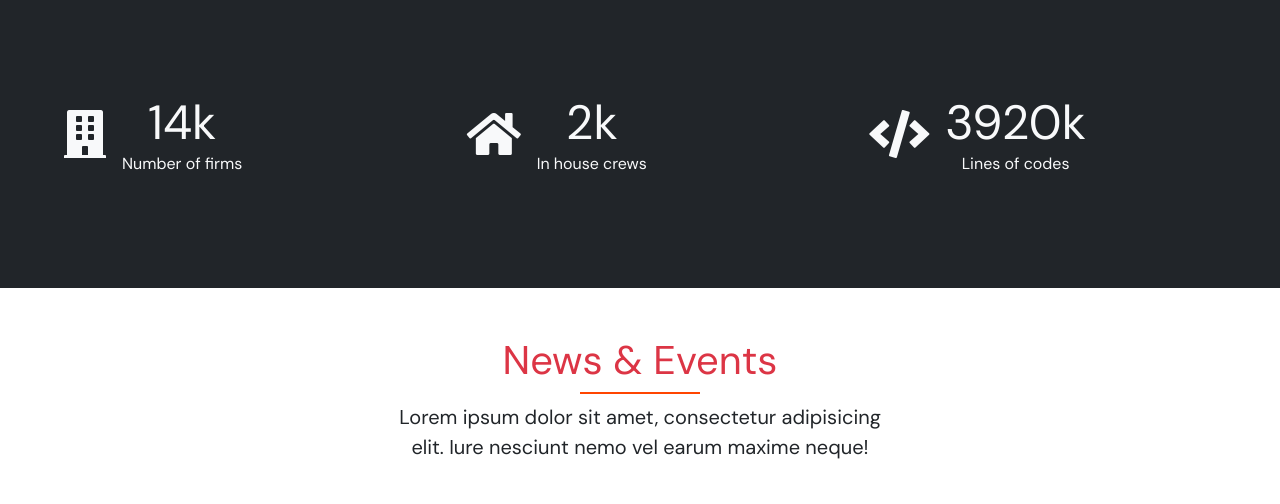
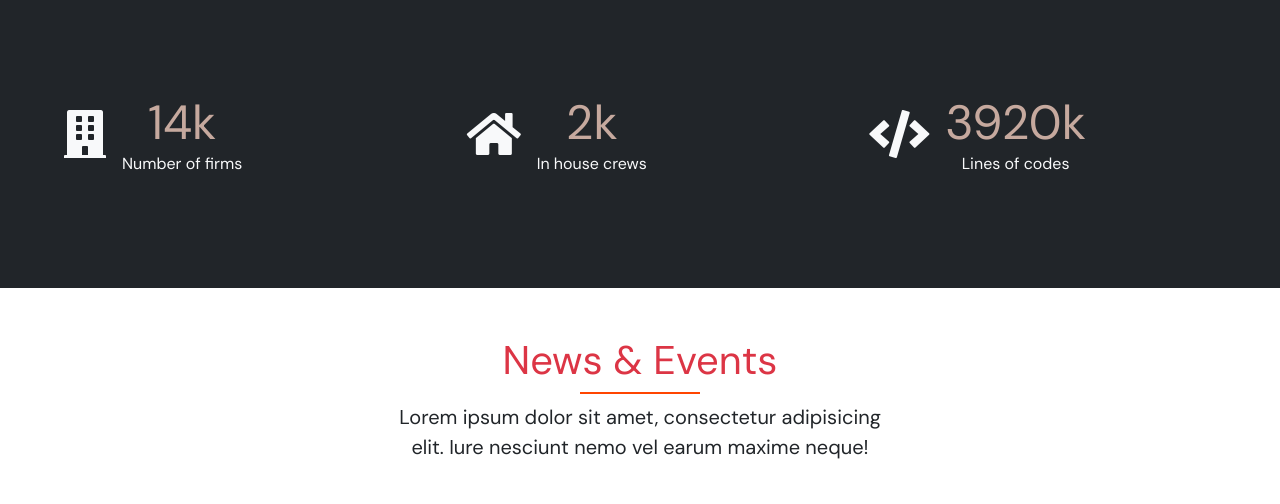
Before and after one commit to myokokooo22/noxen, a plain HTML site: page index.html in a window 1280 px wide. Shown: the part 2111-2615 px from the top of the page. Drawn offline with nearby package versions, Linux system fonts and the light colour scheme.

Commit message:
02 Sept, 2022. 12:15

```diff
--- a/css/style.css
+++ b/css/style.css
@@ -197,6 +197,10 @@ header{
     background-size: cover;
 }
 
+.numbers{
+    color: #c6a99e;
+}
+
 @media (max-width:1200px) {
     .projectsections{
         height: 30vh;
@@ -252,7 +256,7 @@ header{
 
 /* START NEWS AND EVENT SECTION  */
 .cards2{
-    height: 250px;
+    height: 300px;
     background-color: transparent;
     border: 0;
 
--- a/index.html
+++ b/index.html
@@ -234,7 +234,7 @@
                                  <i class="fas fa-building fa-3x"></i>
                              </div>
                              <div>
-                                 <span class="display-5">14k</span>
+                                 <span class="display-5 numbers">14k</span>
                                  <span class="d-block mb-3">Number of firms</span>
                              </div>
                          </div>
@@ -246,7 +246,7 @@
                                 <i class="fas fa-home fa-3x"></i>
                              </div>
                              <div>
-                                 <span class="display-5">2k</span>
+                                 <span class="display-5 numbers">2k</span>
                                  <span class="d-block mb-3">In house crews</span>
                              </div>
                          </div>
@@ -258,7 +258,7 @@
                                 <i class="fas fa-code fa-3x"></i>
                              </div>
                              <div>
-                                 <span class="display-5">3920k</span>
+                                 <span class="display-5 numbers">3920k</span>
                                  <span class="d-block mb-3">Lines of codes</span>
                              </div>
                          </div>
```
